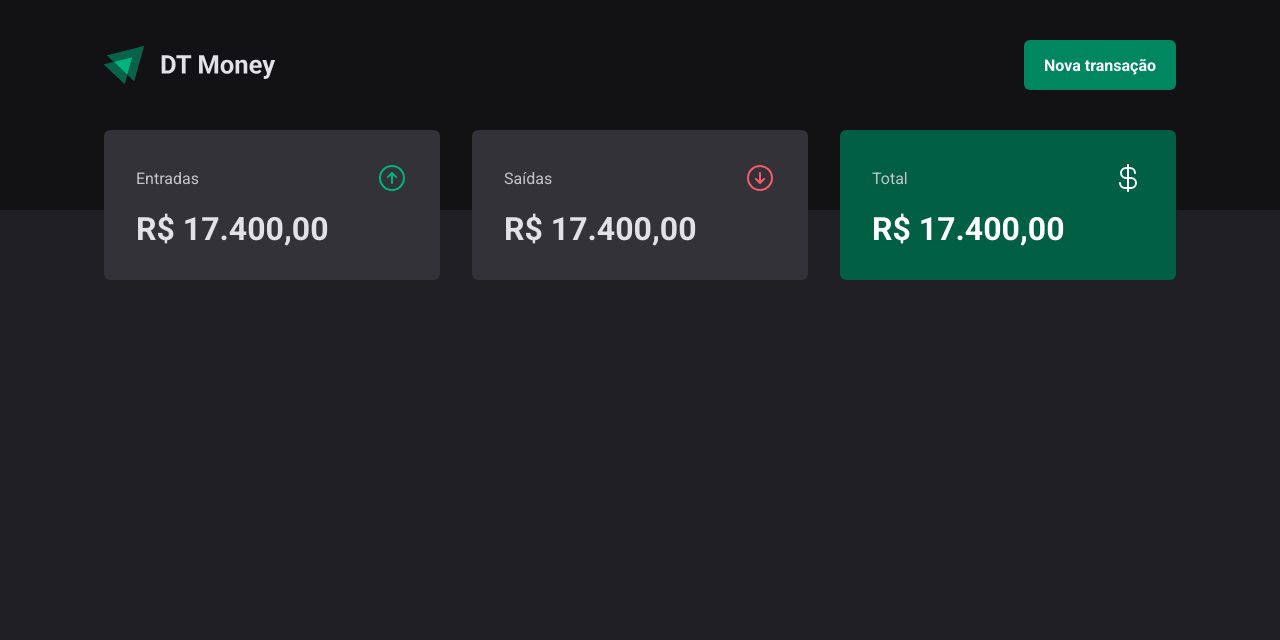
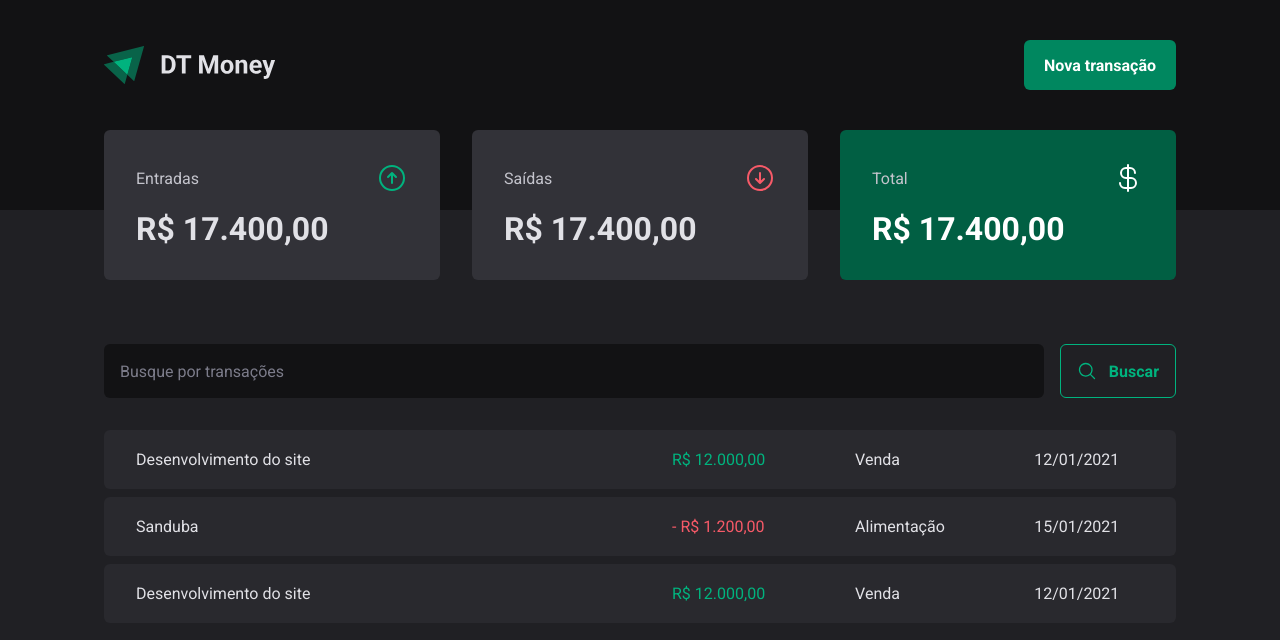
Before and after one commit to dkzord/dt-money, a React (Vite) app: page / in a window 1280 px wide. Shown: the top 640 px of the page. Built offline with nearby package versions, Linux system fonts and the light colour scheme.

Commit message:
feat: created searchform component and styles

```diff
--- a/package.json
+++ b/package.json
@@ -11,6 +11,7 @@
   },
   "dependencies": {
     "@phosphor-icons/react": "^2.0.15",
+    "@radix-ui/react-accordion": "^1.1.2",
     "react": "^18.2.0",
     "react-dom": "^18.2.0",
     "styled-components": "^6.1.6"
--- /dev/null
+++ b/src/pages/Transactions/components/SearchForm/index.tsx
@@ -0,0 +1,15 @@
+import { MagnifyingGlass } from '@phosphor-icons/react'
+import * as S from './styles'
+
+export const SearchForm = () => {
+  return (
+    <S.SearchFormContainer>
+      <input type="text" placeholder="Busque por transações" />
+
+      <button type="submit">
+        <MagnifyingGlass size={20} />
+        Buscar
+      </button>
+    </S.SearchFormContainer>
+  )
+}
--- /dev/null
+++ b/src/pages/Transactions/components/SearchForm/styles.ts
@@ -0,0 +1,45 @@
+import styled from 'styled-components'
+
+export const SearchFormContainer = styled.form`
+  display: flex;
+  gap: 1rem;
+
+  input {
+    flex: 1;
+    border: 0;
+    border-radius: 6px;
+    background-color: ${(props) => props.theme['gray-900']};
+    color: ${(props) => props.theme['gray-300']};
+    padding: 1rem;
+
+    &::placeholder {
+      color: ${(props) => props.theme['gray-500']};
+    }
+  }
+
+  button {
+    display: flex;
+    align-items: center;
+
+    gap: 0.75rem;
+
+    border: 0;
+    padding: 1rem;
+    background: transparent;
+    border: 1px solid ${(props) => props.theme['green-300']};
+    color: ${(props) => props.theme['green-300']};
+    font-weight: bold;
+    border-radius: 6px;
+
+    &:hover {
+      background: ${(props) => props.theme['green-500']};
+      border-color: ${(props) => props.theme['green-500']};
+      color: ${(props) => props.theme.white};
+
+      transition:
+        color 0.2s,
+        border-color 0.2s,
+        background-color 0.2s;
+    }
+  }
+`
--- a/src/pages/Transactions/index.tsx
+++ b/src/pages/Transactions/index.tsx
@@ -1,11 +1,53 @@
 import { Header } from '@/components/Header'
 import { Summary } from '@/components/Summary/index'
+import { SearchForm } from './components/SearchForm'
+
+import * as S from './styles'
 
 export const Transactions = () => {
   return (
     <div>
       <Header />
       <Summary />
+
+      <S.TransationsContainer>
+        <SearchForm />
+
+        <S.TransationsTable>
+          <tbody>
+            <tr>
+              <td width="50%">Desenvolvimento do site</td>
+              <td>
+                <S.PriceHighlight variant="income">
+                  R$ 12.000,00
+                </S.PriceHighlight>
+              </td>
+              <td>Venda</td>
+              <td>12/01/2021</td>
+            </tr>
+            <tr>
+              <td width="50%">Sanduba</td>
+              <td>
+                <S.PriceHighlight variant="outcome">
+                  - R$ 1.200,00
+                </S.PriceHighlight>
+              </td>
+              <td>Alimentação</td>
+              <td>15/01/2021</td>
+            </tr>
+            <tr>
+              <td width="50%">Desenvolvimento do site</td>
+              <td>
+                <S.PriceHighlight variant="income">
+                  R$ 12.000,00
+                </S.PriceHighlight>
+              </td>
+              <td>Venda</td>
+              <td>12/01/2021</td>
+            </tr>
+          </tbody>
+        </S.TransationsTable>
+      </S.TransationsContainer>
     </div>
   )
 }
--- a/src/pages/Transactions/styles.ts
+++ b/src/pages/Transactions/styles.ts
@@ -0,0 +1,42 @@
+import styled from 'styled-components'
+
+interface PriceHighlightProps {
+  variant?: 'income' | 'outcome'
+}
+
+export const TransationsContainer = styled.main`
+  width: 100%;
+  max-width: 1120px;
+
+  margin: 4rem auto 0;
+  padding: 0 1.5rem;
+`
+
+export const TransationsTable = styled.table`
+  width: 100%;
+  border-collapse: separate;
+  border-spacing: 0 0.5rem;
+  margin-top: 1.5rem;
+
+  td {
+    padding: 1.25rem 2rem;
+    background: ${(props) => props.theme['gray-700']};
+
+    &:first-child {
+      border-top-left-radius: 6px;
+      border-bottom-left-radius: 6px;
+    }
+
+    &:last-child {
+      border-top-right-radius: 6px;
+      border-bottom-right-radius: 6px;
+    }
+  }
+`
+
+export const PriceHighlight = styled.span<PriceHighlightProps>`
+  color: ${(props) =>
+    props.variant === 'income'
+      ? props.theme['green-300']
+      : props.theme['red-300']};
+`
```
Also changed, not shown: .eslintrc.json.
